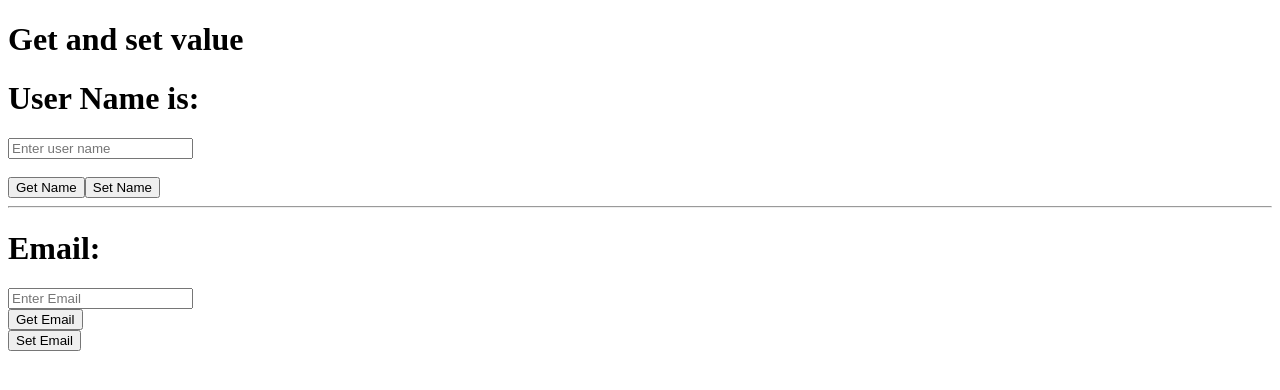
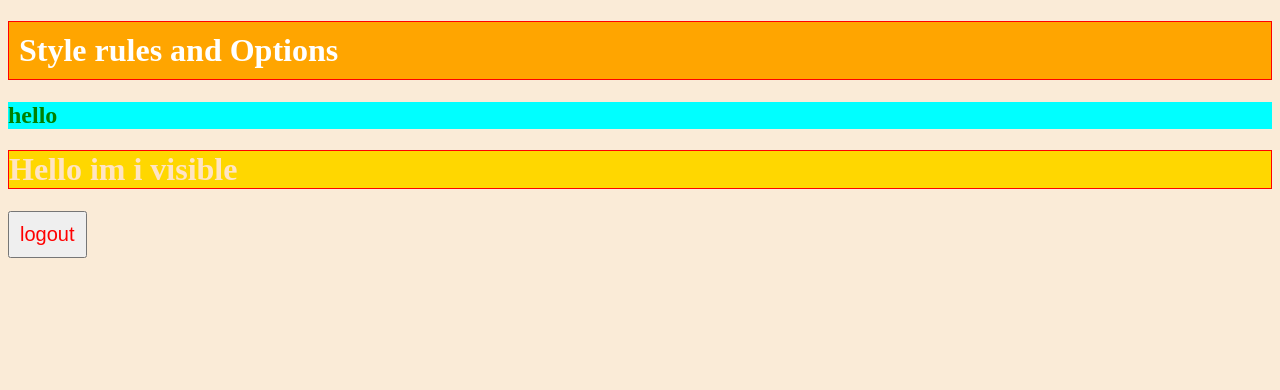
Before and after one commit to khushi667/Angular, an Angular app: page / in a window 1280 px wide. Shown: the top 390 px of the page. Built offline with nearby package versions, Linux system fonts and the light colour scheme.

Commit message:
feat: add and apply global CSS styles in Angular project

```diff
--- a/angular.json
+++ b/angular.json
@@ -25,9 +25,7 @@
             "outputPath": "dist/angular-tut",
             "index": "src/index.html",
             "main": "src/main.ts",
-            "polyfills": [
-              "zone.js"
-            ],
+            "polyfills": ["zone.js"],
             "tsConfig": "tsconfig.app.json",
             "assets": [
               {
@@ -36,7 +34,8 @@
               }
             ],
             "styles": [
-              "src/styles.css"
+              "src/styles.css",
+              "src/theme.css"
             ]
           },
           "configurations": {
@@ -81,10 +80,7 @@
         "test": {
           "builder": "@angular-devkit/build-angular:karma",
           "options": {
-            "polyfills": [
-              "zone.js",
-              "zone.js/testing"
-            ],
+            "polyfills": ["zone.js", "zone.js/testing"],
             "tsConfig": "tsconfig.spec.json",
             "assets": [
               {
@@ -93,7 +89,8 @@
               }
             ],
             "styles": [
-              "src/styles.css"
+              "src/styles.css",
+              "src/theme.css"
             ]
           }
         }
--- a/src/app/app.component.css
+++ b/src/app/app.component.css
@@ -1,30 +1,5 @@
-.btn{
-    width: 80px;
-    height: 80px;
-    border-radius: 50%;
-    margin: 10px;
-    color: #fff;
-    cursor: pointer;
-    border: 1px solid #000;
+h1{
+    background: orange;
+    color: white;
+    padding: 10px;
 }
-.bg-red{
-    background-color: red;
-}
-.bg-black{
-    background-color: black;
-}
-.bg-green{
-    background-color: green;
-}
-.btn:hover{
-    border: 1px solid #fff;
-}
-.count{
-    width: 100px;
-    background: gray;
-    padding: 10px;
-    font-size: 30px;
-    border-radius: 10px;
-    margin: auto;
-    margin-bottom: 30px;
-}
--- a/src/app/app.component.html
+++ b/src/app/app.component.html
@@ -1,12 +1,10 @@
-<h1>Get and set value</h1>
-<h1>User Name is: {{displayName}}</h1>
-<input type="text" value="{{name}}" (input)="getName($event)" placeholder="Enter user name">
-<br>
-<br>
-<button (click)="showName()">Get Name</button>
-<button (click)="setName()">Set Name</button>
-<hr>
-<h1>Email: {{email}}</h1>
-<input type="text" value="{{email}}" placeholder="Enter Email" #emailField> <br>
-<button (click)="getEmail(emailField.value)">Get Email</button><br>
-<button (click)="setEmail()">Set Email</button>
+<style>
+    h2{
+        background: aqua;
+    }
+</style>
+
+<h1>Style rules and Options</h1>
+
+<h2 style="color: green;">hello</h2>
+<app-profile></app-profile>
--- a/src/app/app.component.ts
+++ b/src/app/app.component.ts
@@ -9,6 +9,7 @@ import { ProfileComponent } from './profile/profile.component';
   imports: [LoginComponent, SignupComponent, ProfileComponent],
   templateUrl: './app.component.html',
   styleUrls: ['./app.component.css']
+
 })
 export class AppComponent {
   name=''
@@ -23,6 +24,7 @@ export class AppComponent {
   setName(){
     this.name="prachi";
   }
+
   getEmail(val:string){
     console.log(val)
     this.email=val
--- /dev/null
+++ b/src/app/profile/profile.btn.css
@@ -0,0 +1,6 @@
+button{
+    color: red;
+    padding: 10px;
+    width: 200;
+    font-size: 20px;
+}
--- a/src/app/profile/profile.component.css
+++ b/src/app/profile/profile.component.css
@@ -1,5 +1,4 @@
 h1{
-    border: 1px solid orange;
-    color:orange;
-    padding: 10px
+    background-color: gold;
+    color: bisque;
 }
--- a/src/app/profile/profile.component.html
+++ b/src/app/profile/profile.component.html
@@ -1 +1,2 @@
-<h1>Profile page heading</h1>
+<h1>Hello im i visible</h1>
+<button>logout</button>
--- a/src/app/profile/profile.component.ts
+++ b/src/app/profile/profile.component.ts
@@ -5,7 +5,9 @@ import { Component } from "@angular/core";
     // template:`<h1>Profile Component</h1>`,
     // styles:'h1{color:green}'
     templateUrl:'./profile.component.html',
-    styleUrl:'./profile.component.css'
+    // styleUrl:'./profile.component.css'
+    // styles:['h1{background-color:white}']
+    styleUrls:['./profile.component.css','./profile.btn.css']
 
 })
 
--- a/src/styles.css
+++ b/src/styles.css
@@ -1 +1,4 @@
 /* You can add global styles to this file, and also import other style files */
+body{
+    background-color: antiquewhite;
+}
--- /dev/null
+++ b/src/theme.css
@@ -0,0 +1,3 @@
+h1{
+    border: 1px solid red;
+}
```
